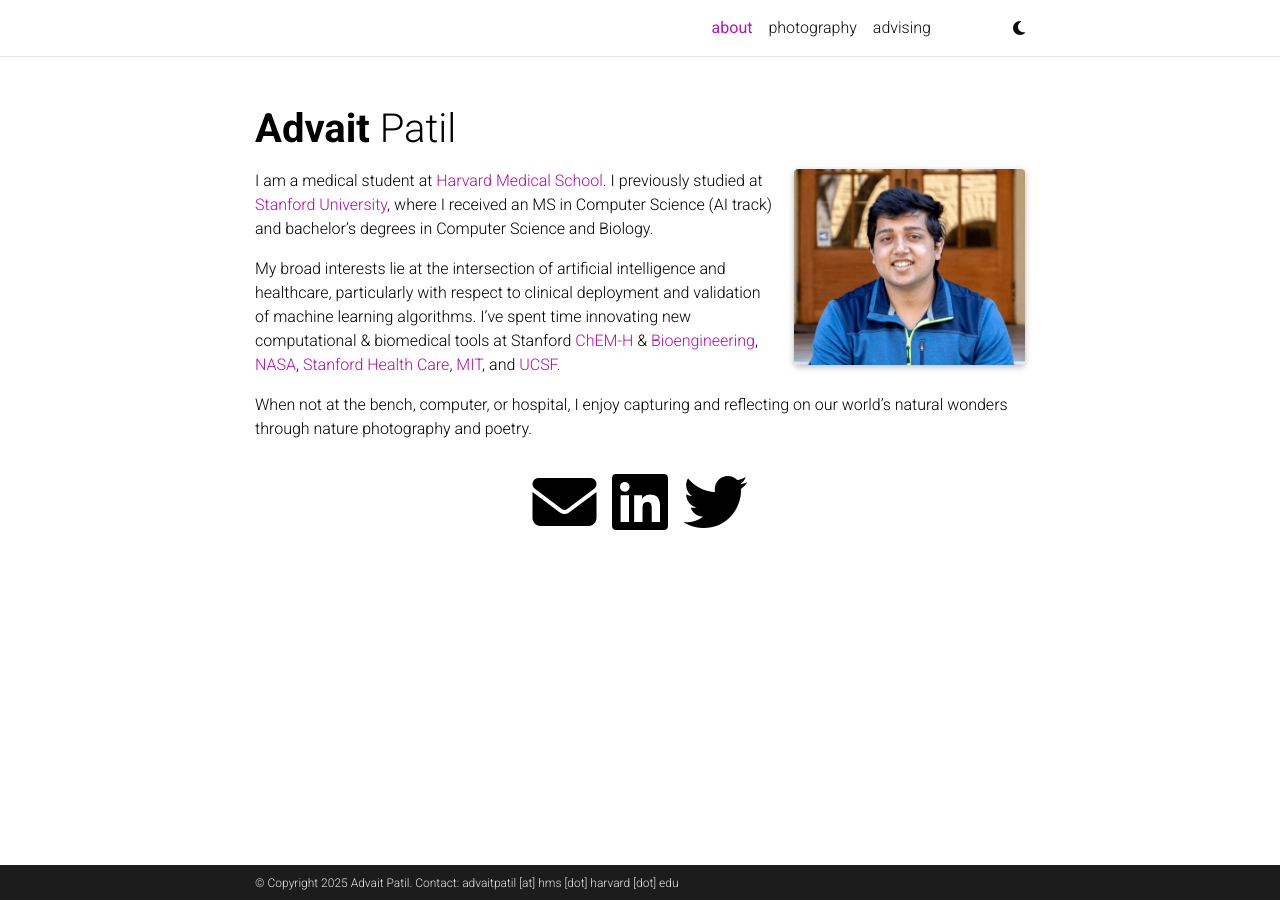
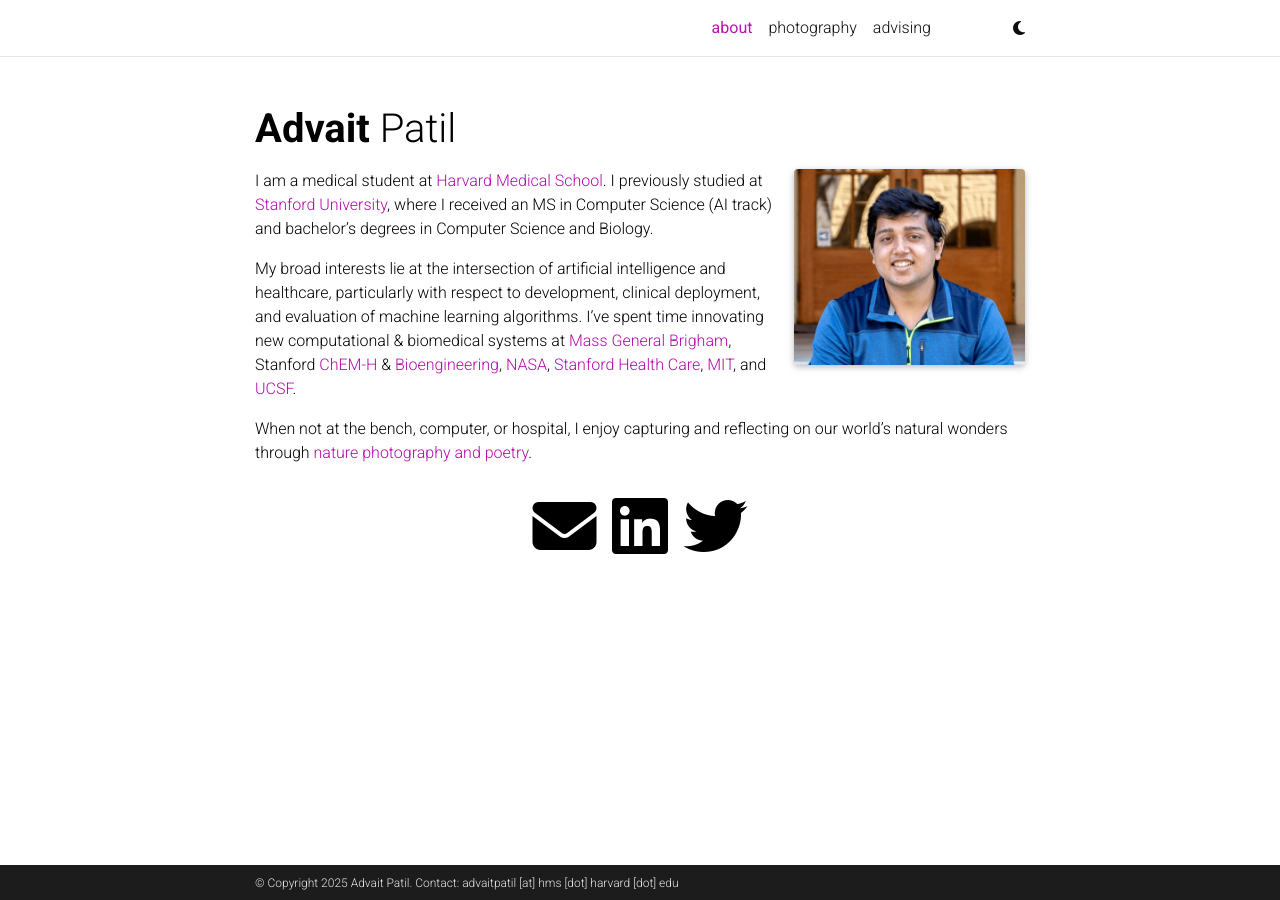
Before and after one commit to advaitapatil/advaitapatil.github.io, a Jekyll site: the page built from _pages/about.md, in a window 1280 px wide. Built offline with Jekyll 4.4.1, drawn with Linux system fonts in a browser that asks for light colours; comment, search, counter and statistics services are not loaded; a style sheet for code colours, icons or effects is not loaded.

Commit message:
updated bio

```diff
--- a/_includes/head.html
+++ b/_includes/head.html
@@ -27,7 +27,7 @@
     {% elsif site.icon != blank %}
     <link rel="shortcut icon" href="{{ site.icon | prepend: '/assets/img/' | relative_url}}"/>
     {% endif %}
-    <link rel="stylesheet" href="{{ '/assets/css/main.css' | relative_url }}">
+    <link rel="stylesheet" href="{{ '/assets/css/main.css' | relative_url }}?v={{ site.github.build_revision | default: site.time | date: '%s' }}">
     <link rel="canonical" href="{{ page.url | replace:'index.html','' | absolute_url }}">
 
     <!-- Dark Mode -->
--- a/_pages/about.md
+++ b/_pages/about.md
@@ -18,9 +18,9 @@
 
 I am a medical student at [Harvard Medical School](https://hms.harvard.edu/). I previously studied at [Stanford University](https://cs.stanford.edu/), where I received an MS in Computer Science (AI track) and bachelor’s degrees in Computer Science and Biology.
 
-My broad interests lie at the intersection of artificial intelligence and healthcare, particularly with respect to clinical deployment and validation of machine learning algorithms. I’ve spent time innovating new computational & biomedical tools at Stanford [ChEM-H](https://chemh.stanford.edu/) & [Bioengineering](https://bioengineering.stanford.edu/), [NASA](https://www.nasa.gov/ames/spacescience-and-astrobiology), [Stanford Health Care](https://med.stanford.edu/gensurg.html), [MIT](https://cheme.mit.edu/), and [UCSF](https://bts.ucsf.edu/).
+My broad interests lie at the intersection of artificial intelligence and healthcare, particularly with respect to development, clinical deployment, and evaluation of machine learning algorithms. I’ve spent time innovating new computational & biomedical systems at [Mass General Brigham](https://www.massgeneral.org/neurosurgery), Stanford [ChEM-H](https://chemh.stanford.edu/) & [Bioengineering](https://bioengineering.stanford.edu/), [NASA](https://www.nasa.gov/space-science-and-astrobiology-at-ames/), [Stanford Health Care](https://med.stanford.edu/gensurg.html), [MIT](https://cheme.mit.edu/), and [UCSF](https://bts.ucsf.edu/).
 
-When not at the bench, computer, or hospital, I enjoy capturing and reflecting on our world's natural wonders through nature photography and poetry.
+When not at the bench, computer, or hospital, I enjoy capturing and reflecting on our world's natural wonders through [nature photography and poetry](http://naturephotopoetry.wordpress.com).
 
 <!-- Google tag (gtag.js) -->
 <script async src="https://www.googletagmanager.com/gtag/js?id=G-JZNC5LYZYZ"></script>
```
